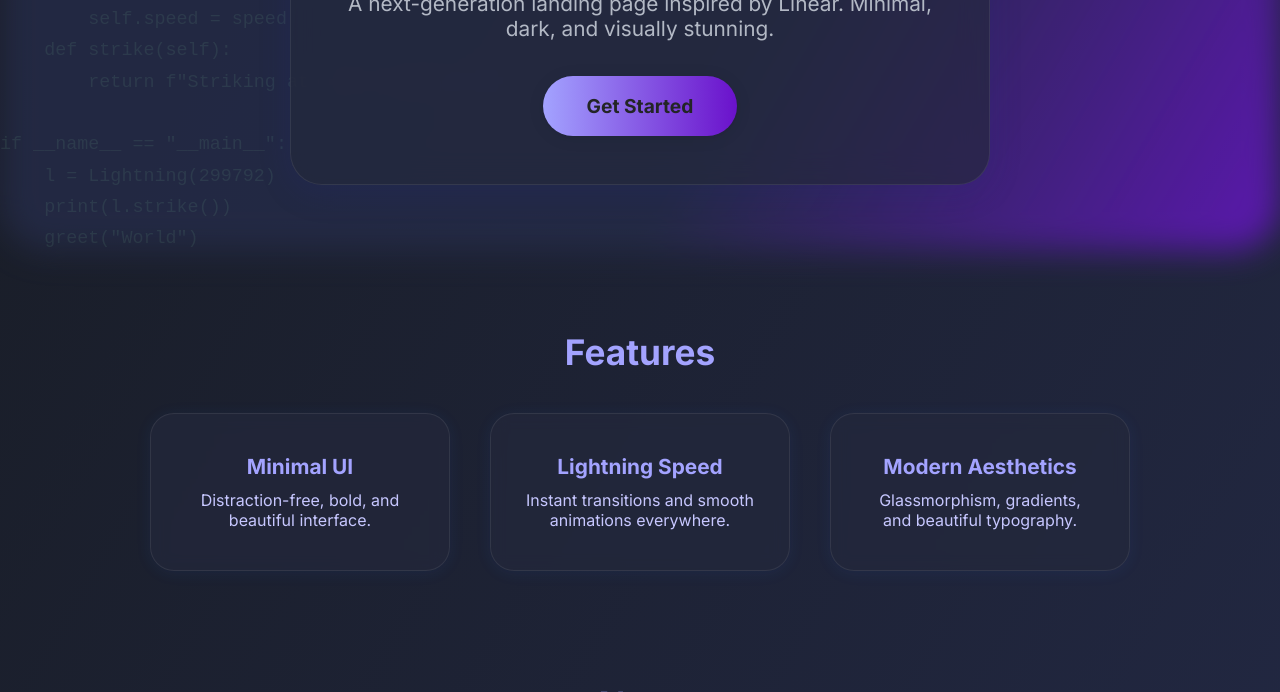
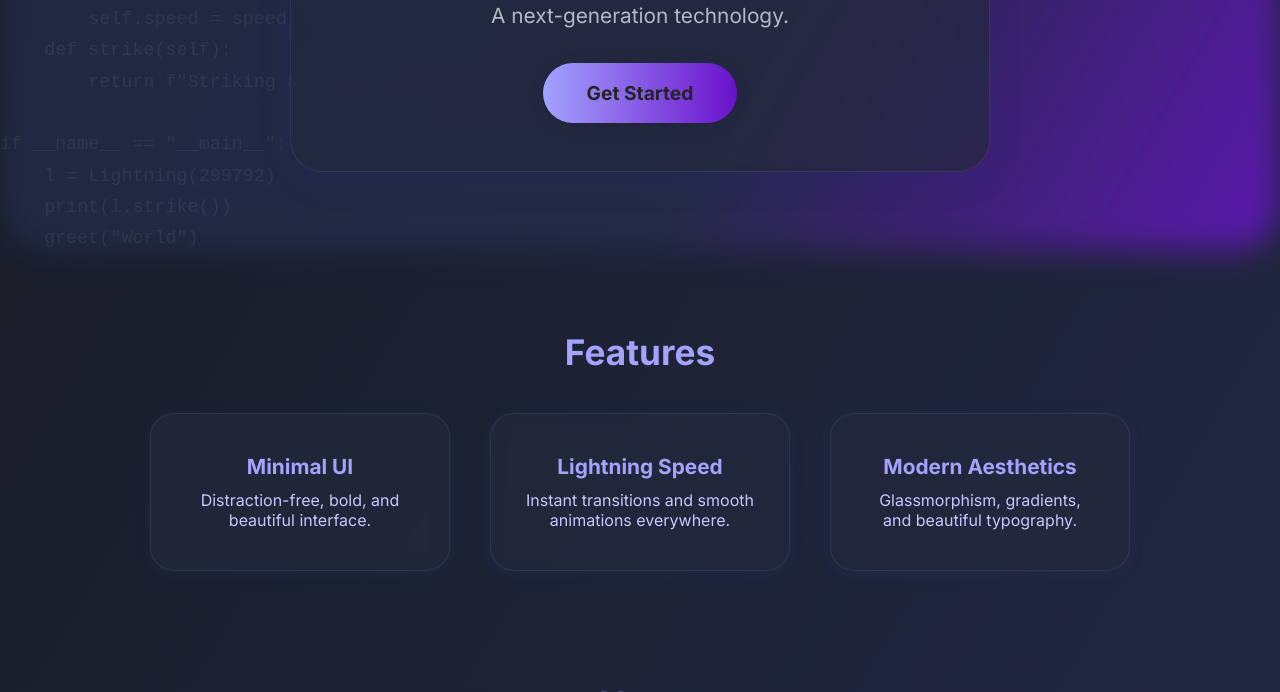
Before and after one commit to arunpaul93/minnal-website, a plain HTML site: page index.html in a window 1280 px wide. Shown: the part 408-1100 px from the top of the page. Drawn offline with Linux system fonts and the light colour scheme.

Commit message:
Update index.html

```diff
--- a/index.html
+++ b/index.html
@@ -43,7 +43,7 @@ if __name__ == "__main__":
       </div>
       <div class="hero-content">
         <h1 class="hero-title">Work. Flow. Lightning Fast.</h1>
-        <p class="hero-desc">A next-generation landing page inspired by Linear. Minimal, dark, and visually stunning.</p>
+        <p class="hero-desc">A next-generation technology.</p>
         <a href="#get-started" class="cta-main">Get Started</a>
       </div>
     </section>
```
